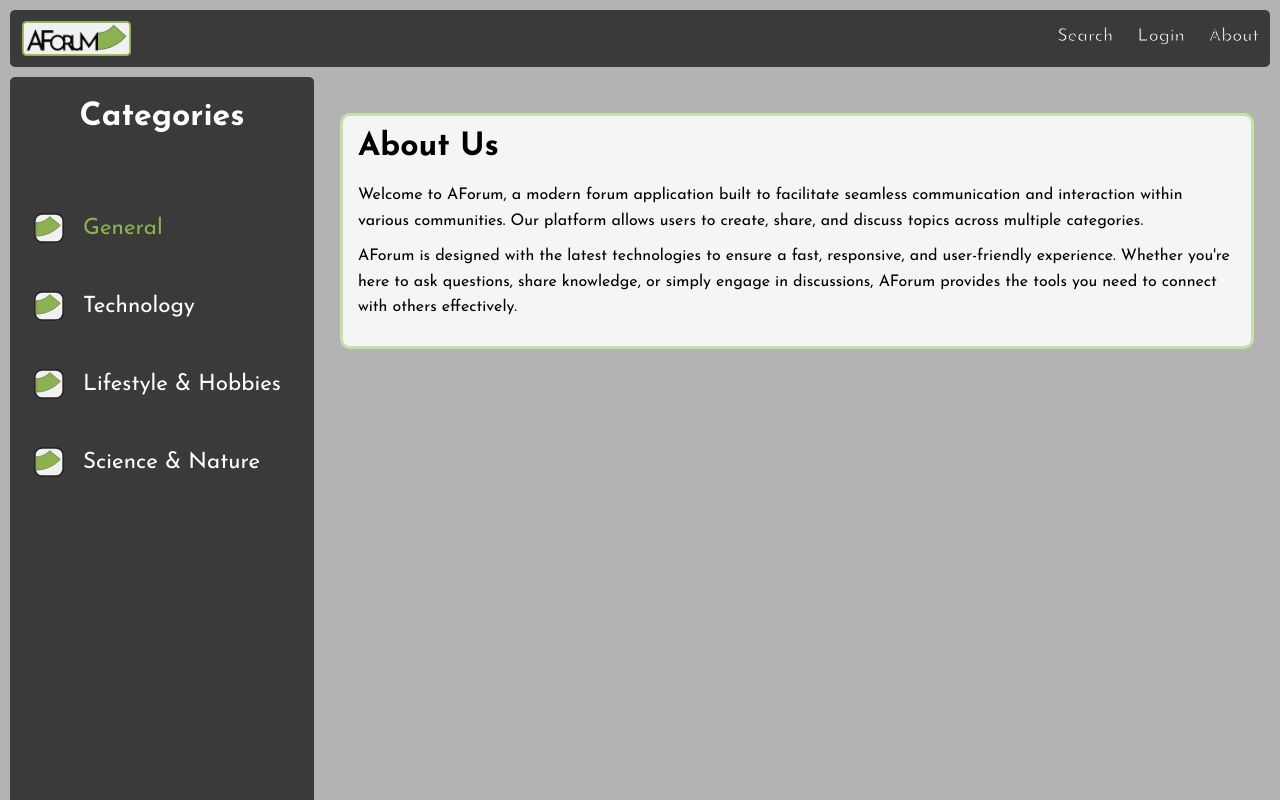
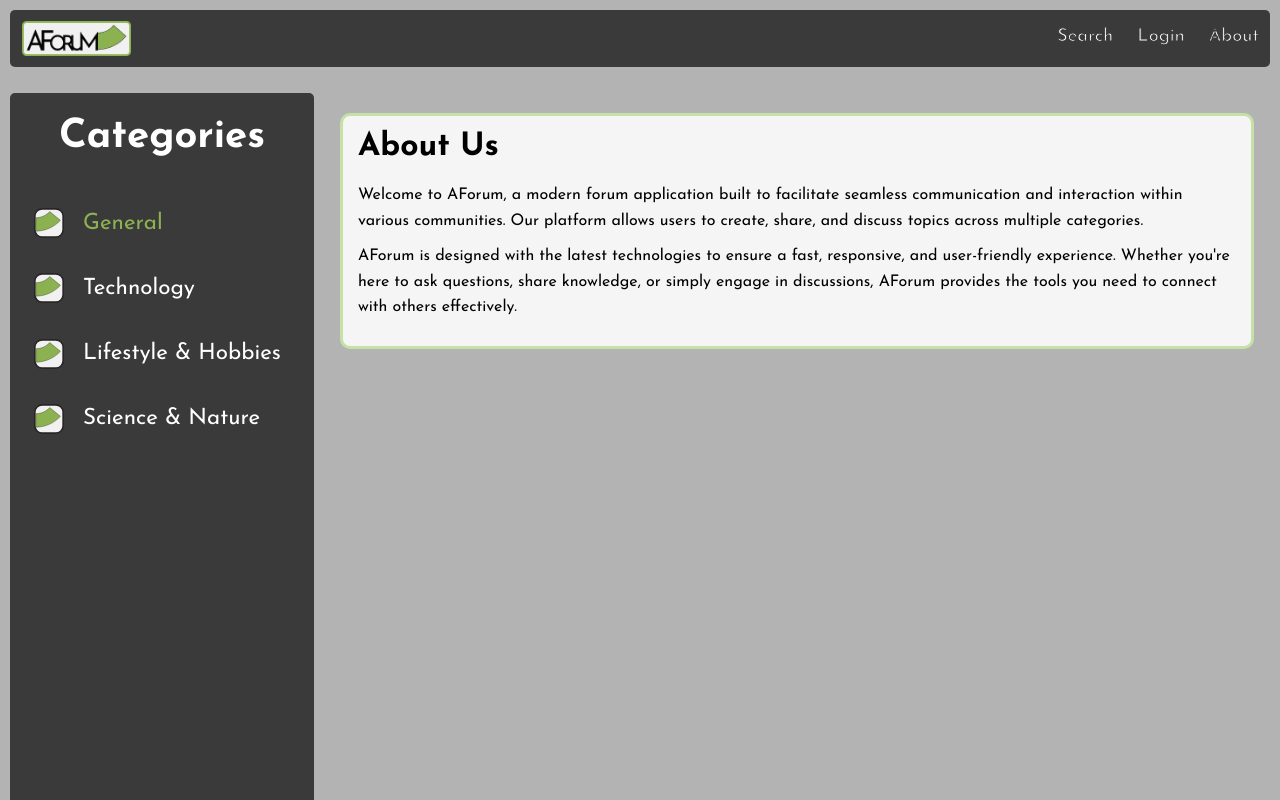
Before and after one commit to AdrianKnudsen/aforum, a Next.js app: page /about in a window 1280 px wide. Built offline with nearby package versions, Linux system fonts and the light colour scheme; no server answers.

Commit message:
css updates
css update and changes

```diff
--- a/src/Css/aside.module.css
+++ b/src/Css/aside.module.css
@@ -10,14 +10,15 @@
   flex-direction: column;
   gap: 1rem;
   margin-left: 10px;
+  margin-top: 1rem;
   border-radius: 5px;
   position: sticky;
   position: -webkit-sticky;
 }
 
 .aSideContainer h2 {
-  font-size: 2rem;
-  margin: 1rem;
+  font-size: 2.5rem;
+  margin: 1rem 1rem 0 1rem;
   text-align: center;
 }
 
@@ -28,7 +29,7 @@
 }
 
 .aSideContainer li {
-  margin: 3rem 0;
+  margin: 2.2rem 0;
   cursor: pointer;
   display: flex;
   align-items: center;
--- a/src/app/components/ForumSection.tsx
+++ b/src/app/components/ForumSection.tsx
@@ -195,7 +195,7 @@ export default function ForumSection({ category, title }: ForumSectionProps) {
             >
               <div className={styles.itemHeader}>
                 <div className={styles.avatar}>
-                  {getInitials(post.author?.name)}
+                  <span style={{ transform: "translateY(0.12em)", display: "block" }}>{getInitials(post.author?.name)}</span>
                 </div>
                 <div className={styles.text}>
                   <span className={styles.postTitle}>{post.title}</span>
```
Also changed, not shown: src/Css/forumSection.module.css (+23 -12 lines).
